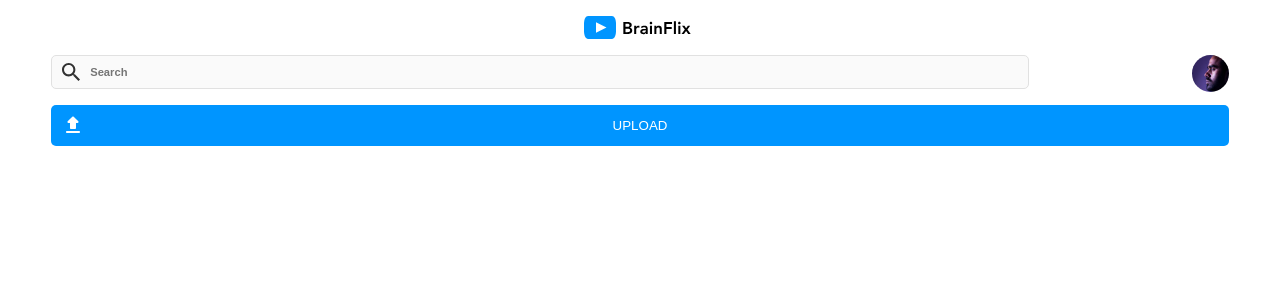
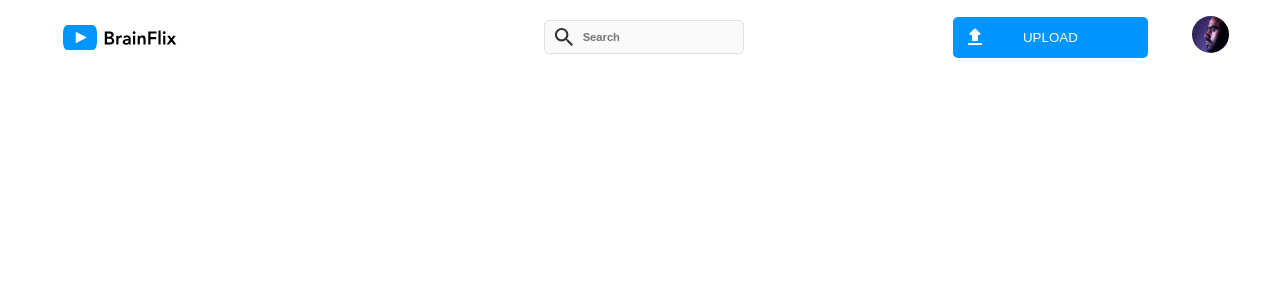
Before and after one commit to brandonyuh/brandon-yuh-brainflix, a React (Create React App) app: page / in a window 1280 px wide. Shown: the top 300 px of the page. Built offline with nearby package versions, Linux system fonts and the light colour scheme.

Commit message:
tablet css header

```diff
--- a/src/components/Header/Header.scss
+++ b/src/components/Header/Header.scss
@@ -1,5 +1,6 @@
 @use "../../styles/partials/colors" as *;
 @use "../../styles/partials/variables" as *;
+@use "../../styles/partials/mixins" as *;
 
 .header {
   background-color: $background;
@@ -7,6 +8,7 @@
   flex-wrap: wrap;
   padding: 1rem 4%;
   justify-content: space-between;
+  align-items: center;
   &__logo {
     width: 100%;
     display: flex;
@@ -59,4 +61,34 @@
       cursor: pointer;
     }
   }
+  @include tablet {
+    flex-wrap: nowrap;
+    gap: 5%;
+    &__img {
+      width: 120px;
+    }
+    &__logo {
+      justify-content: flex-start;
+      margin: 0;
+      margin-left: 1%;
+    }
+
+    &__profile {
+      order: 1;
+      margin: 0;
+    }
+
+    &__input {
+      flex-grow: 5;
+      width: 200px;
+      margin: 0;
+    }
+    &__upload {
+      width: 500px;
+      margin: 0;
+    }
+    &__icon {
+      margin-left: -15px;
+    }
+  }
 }
```
